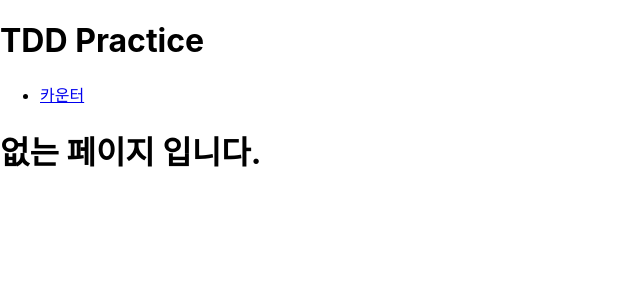
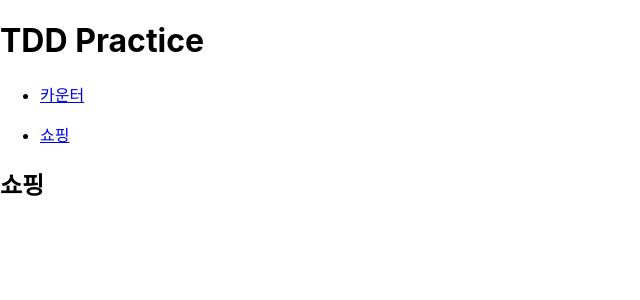
Before and after one commit to seungminRyu/TDD-Practice, a React (Create React App) app: page /shopping in a window 1280 px wide. Shown: the top 300 px of the page, without its empty margins (0-640 px from the left). Built offline with nearby package versions, Linux system fonts and the light colour scheme.

Commit message:
Create: 쇼핑 앱 구조 생성

```diff
--- a/src/components/Navigation.js
+++ b/src/components/Navigation.js
@@ -5,7 +5,12 @@ function Navigation() {
         <div>
             <ul>
                 <li>
-                    <Link to="/">카운터</Link>
+                    <Link to="/counter">카운터</Link>
+                </li>
+            </ul>
+            <ul>
+                <li>
+                    <Link to="/shopping">쇼핑</Link>
                 </li>
             </ul>
         </div>
--- a/src/components/Router.js
+++ b/src/components/Router.js
@@ -3,6 +3,7 @@ import { Routes, Route, BrowserRouter as Router } from "react-router-dom";
 import Counter from "../routes/Counter";
 import Navigation from "./Navigation";
 import NotFound from "./NotFound";
+import Shopping from "routes/Shopping";
 
 function AppRouter(props) {
     return (
@@ -12,6 +13,7 @@ function AppRouter(props) {
             <Routes>
                 <Route index element={<Counter />} />
                 <Route path="/counter" element={<Counter />} />
+                <Route path="/shopping" element={<Shopping />} />
                 <Route path="*" element={<NotFound />} />
             </Routes>
         </Router>
--- /dev/null
+++ b/src/routes/Shopping.js
@@ -0,0 +1,11 @@
+import React from "react";
+
+function Shopping(props) {
+    return (
+        <div>
+            <h2 data-testid="title">쇼핑</h2>
+        </div>
+    );
+}
+
+export default Shopping;
```
Also changed, not shown: src/pages/CompletePage/CompletePage.js (added), src/pages/OrderPage/OrderPage.js (added), src/pages/SummaryPage/SummaryPage.js (added).
